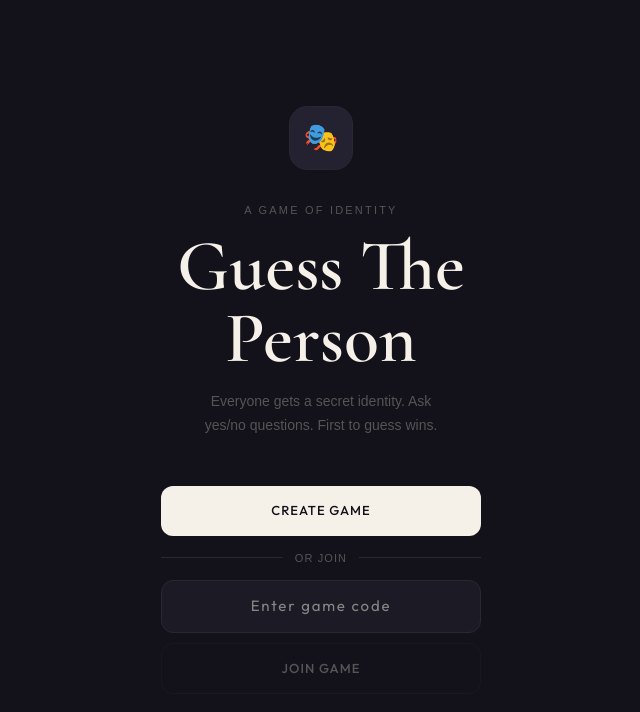
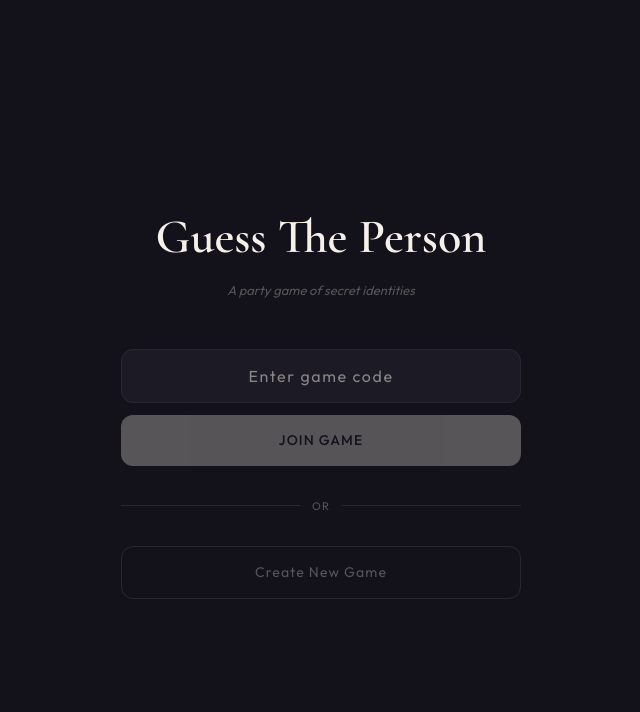
Before and after one commit to LordKloud/guess-the-person, a Next.js app: page / in a window 1280 px wide. Shown: the top 712 px of the page, without its empty margins (319-959 px from the left). Built offline with nearby package versions, Linux system fonts and the light colour scheme; no server answers.

Commit message:
rejoin active game via localStorage on home screen

```diff
--- a/src/app/page.js
+++ b/src/app/page.js
@@ -1,120 +1,124 @@
 "use client";
 
+import { useState } from "react";
 import { useRouter } from "next/navigation";
 import { supabase } from "@/lib/supabase";
-import { useState } from "react";
 
 export default function Home() {
   const router = useRouter();
+  const [joinCode, setJoinCode] = useState("");
   const [loading, setLoading] = useState(false);
-  const [joinCode, setJoinCode] = useState("");
-  const [joining, setJoining] = useState(false);
 
-  const createGame = async () => {
-    if (loading) return;
+  async function handleJoin() {
+    if (!joinCode.trim()) return;
     setLoading(true);
-    const gameId = Math.random().toString(36).substring(2, 8);
-    const { error } = await supabase.from("game").insert([{ id: gameId, started: false }]);
-    if (error) { alert("Error: " + error.message); setLoading(false); return; }
-    router.push(`/game/${gameId}`);
-  };
+    const code = joinCode.trim().toLowerCase();
 
-  const joinGame = async () => {
-    if (!joinCode.trim() || joining) return;
-    setJoining(true);
-    const { data, error } = await supabase
+    // Check localStorage for existing session
+    const savedPlayerId = localStorage.getItem("playerId-" + code);
+
+    // Fetch game state
+    const { data: game, error } = await supabase
       .from("game")
-      .select("id")
-      .eq("id", joinCode.trim().toLowerCase())
+      .select("id, started, ended")
+      .eq("id", code)
       .single();
-    if (error || !data) {
-      alert("Game not found! Check the code and try again.");
-      setJoining(false);
+
+    if (error || !game) {
+      alert("Game not found!");
+      setLoading(false);
       return;
     }
-    router.push(`/game/${joinCode.trim().toLowerCase()}`);
-  };
+
+    // If we have a saved session, skip lobby and go straight to right screen
+    if (savedPlayerId) {
+      if (game.ended) {
+        router.push(`/game/${code}/winner?playerId=${savedPlayerId}`);
+      } else if (game.started) {
+        router.push(`/game/${code}/play?playerId=${savedPlayerId}`);
+      } else {
+        router.push(`/game/${code}?playerId=${savedPlayerId}`);
+      }
+      return;
+    }
+
+    // No saved session — go to lobby as normal
+    router.push(`/game/${code}`);
+  }
+
+  async function createGame() {
+    setLoading(true);
+    const newGameId = Math.random().toString(36).substring(2, 8);
+    const { error } = await supabase.from("game").insert([{ id: newGameId, started: false }]);
+    if (error) { alert("Error creating game: " + error.message); setLoading(false); return; }
+    router.push(`/game/${newGameId}`);
+  }
 
   return (
     <div style={{
       minHeight: "100vh", background: "var(--bg)",
       display: "flex", flexDirection: "column",
       alignItems: "center", justifyContent: "center",
-      padding: "40px 24px",
+      padding: "48px 24px", fontFamily: "'Outfit', sans-serif"
     }}>
-      <div style={{ width: "100%", maxWidth: 320, display: "flex", flexDirection: "column", alignItems: "center" }}>
+      <div style={{ width: "100%", maxWidth: 400 }}>
 
-        <div style={{
-          width: 64, height: 64, borderRadius: 18,
-          background: "var(--surface2)", border: "1px solid var(--border)",
-          display: "flex", alignItems: "center", justifyContent: "center",
-          fontSize: 28, marginBottom: 32,
-        }}>🎭</div>
+        <div style={{ textAlign: "center", marginBottom: 48 }}>
+          <h1 style={{ fontFamily: "'Cormorant Garamond', serif", fontSize: 48, fontWeight: 600, color: "var(--ink)", marginBottom: 8 }}>
+            Guess The Person
+          </h1>
+          <p style={{ fontSize: 13, color: "var(--muted)", fontStyle: "italic" }}>
+            A party game of secret identities
+          </p>
+        </div>
 
-        <p style={{ fontSize: 11, letterSpacing: "0.2em", textTransform: "uppercase", color: "var(--muted)", marginBottom: 12 }}>
-          A game of identity
-        </p>
+        <div style={{ display: "flex", flexDirection: "column", gap: 12, marginBottom: 32 }}>
+          <input
+            value={joinCode}
+            onChange={e => setJoinCode(e.target.value.toLowerCase())}
+            onKeyDown={e => e.key === "Enter" && handleJoin()}
+            placeholder="Enter game code"
+            style={{
+              padding: "14px 18px", borderRadius: 12, fontSize: 16,
+              border: "1px solid var(--border)",
+              background: "var(--surface)", color: "var(--ink)",
+              fontFamily: "'Outfit', sans-serif", outline: "none",
+              textAlign: "center", letterSpacing: "0.1em"
+            }}
+          />
+          <button
+            onClick={handleJoin}
+            disabled={loading || !joinCode.trim()}
+            style={{
+              padding: "15px", background: "var(--ink)", color: "var(--bg)",
+              border: "none", borderRadius: 12, fontSize: 14, fontWeight: 500,
+              letterSpacing: "0.08em", fontFamily: "'Outfit', sans-serif",
+              cursor: joinCode.trim() ? "pointer" : "not-allowed",
+              opacity: joinCode.trim() ? 1 : 0.3
+            }}
+          >
+            {loading ? "Loading..." : "JOIN GAME"}
+          </button>
+        </div>
 
-        <h1 style={{
-          fontFamily: "'Cormorant Garamond', serif",
-          fontSize: "clamp(52px, 12vw, 72px)",
-          fontWeight: 600, lineHeight: 1, color: "var(--ink)",
-          textAlign: "center", marginBottom: 16
-        }}>Guess The<br />Person</h1>
-
-        <p style={{ color: "var(--muted)", fontSize: 14, lineHeight: 1.7, textAlign: "center", maxWidth: 260, marginBottom: 48 }}>
-          Everyone gets a secret identity. Ask yes/no questions. First to guess wins.
-        </p>
+        <div style={{ display: "flex", alignItems: "center", gap: 12, marginBottom: 32 }}>
+          <div style={{ flex: 1, height: 1, background: "var(--border)" }} />
+          <span style={{ fontSize: 11, color: "var(--muted)", letterSpacing: "0.1em" }}>OR</span>
+          <div style={{ flex: 1, height: 1, background: "var(--border)" }} />
+        </div>
 
         <button
           onClick={createGame}
           disabled={loading}
           style={{
             width: "100%", padding: "15px",
-            background: "var(--ink)", color: "var(--bg)",
-            border: "none", borderRadius: 12, fontSize: 13,
-            fontWeight: 500, letterSpacing: "0.08em",
-            fontFamily: "'Outfit', sans-serif", cursor: "pointer",
-            opacity: loading ? 0.5 : 1, marginBottom: 14
+            background: "transparent", color: "var(--muted)",
+            border: "1px solid var(--border)", borderRadius: 12,
+            fontSize: 14, letterSpacing: "0.08em",
+            fontFamily: "'Outfit', sans-serif", cursor: "pointer"
           }}
         >
-          {loading ? "Creating..." : "CREATE GAME"}
-        </button>
-
-        <div style={{ display: "flex", alignItems: "center", gap: 12, width: "100%", marginBottom: 14 }}>
-          <div style={{ flex: 1, height: 1, background: "var(--border)" }} />
-          <p style={{ fontSize: 11, color: "var(--muted)", letterSpacing: "0.1em" }}>OR JOIN</p>
-          <div style={{ flex: 1, height: 1, background: "var(--border)" }} />
-        </div>
-
-        <input
-          value={joinCode}
-          onChange={e => setJoinCode(e.target.value.toLowerCase())}
-          onKeyDown={e => e.key === "Enter" && joinGame()}
-          placeholder="Enter game code"
-          style={{
-            width: "100%", padding: "14px 18px",
-            borderRadius: 12, fontSize: 15,
-            border: "1px solid var(--border)",
-            background: "var(--surface)", color: "var(--ink)",
-            fontFamily: "'Outfit', sans-serif", outline: "none",
-            textAlign: "center", marginBottom: 10,
-            boxSizing: "border-box", letterSpacing: "0.12em"
-          }}
-        />
-        <button
-          onClick={joinGame}
-          disabled={joining || !joinCode.trim()}
-          style={{
-            width: "100%", padding: "15px",
-            background: "transparent", color: "var(--ink)",
-            border: "1px solid var(--border)", borderRadius: 12,
-            fontSize: 13, fontWeight: 500, letterSpacing: "0.08em",
-            fontFamily: "'Outfit', sans-serif", cursor: "pointer",
-            opacity: !joinCode.trim() ? 0.3 : 1
-          }}
-        >
-          {joining ? "Joining..." : "JOIN GAME"}
+          Create New Game
         </button>
 
       </div>
```
